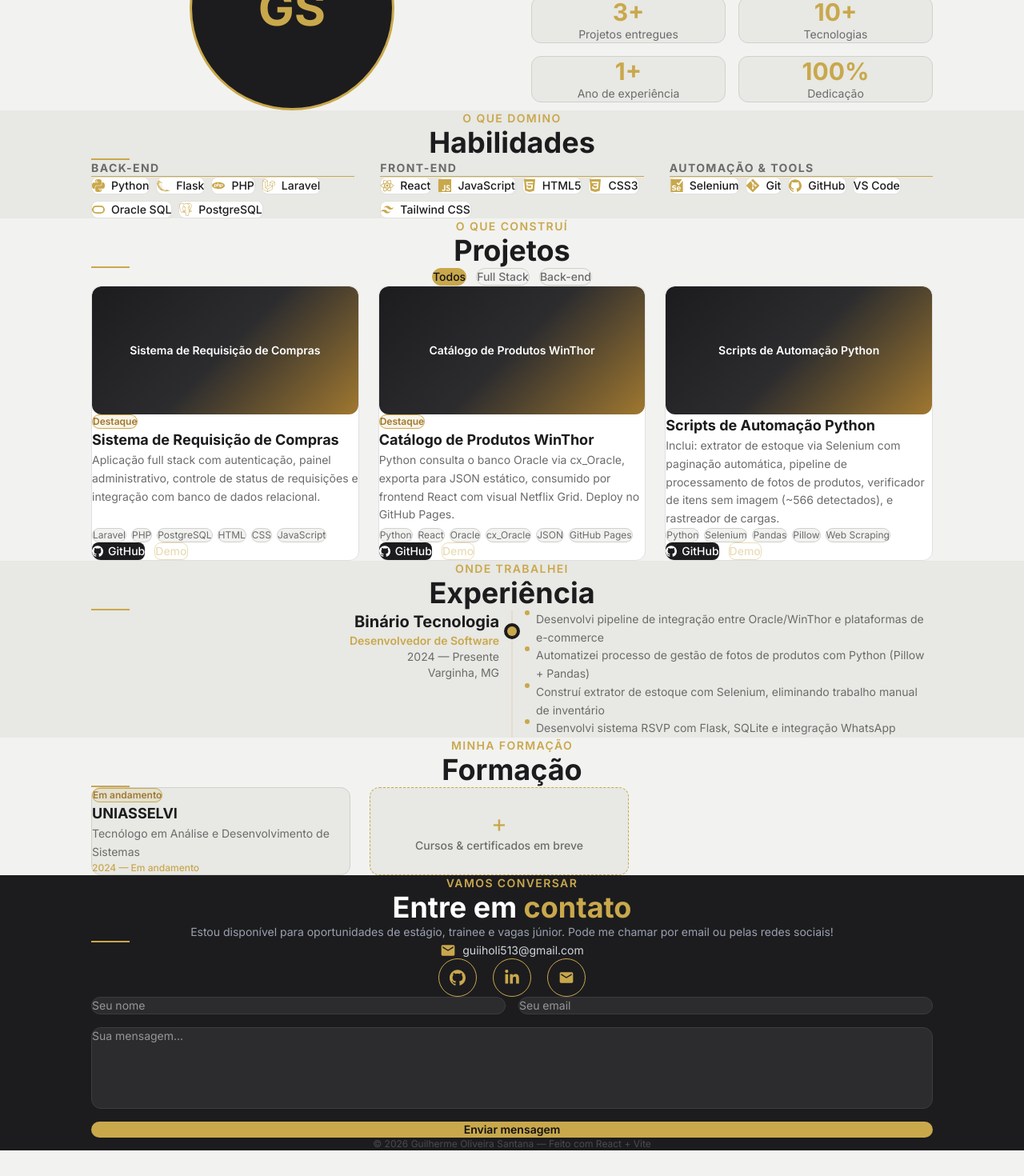
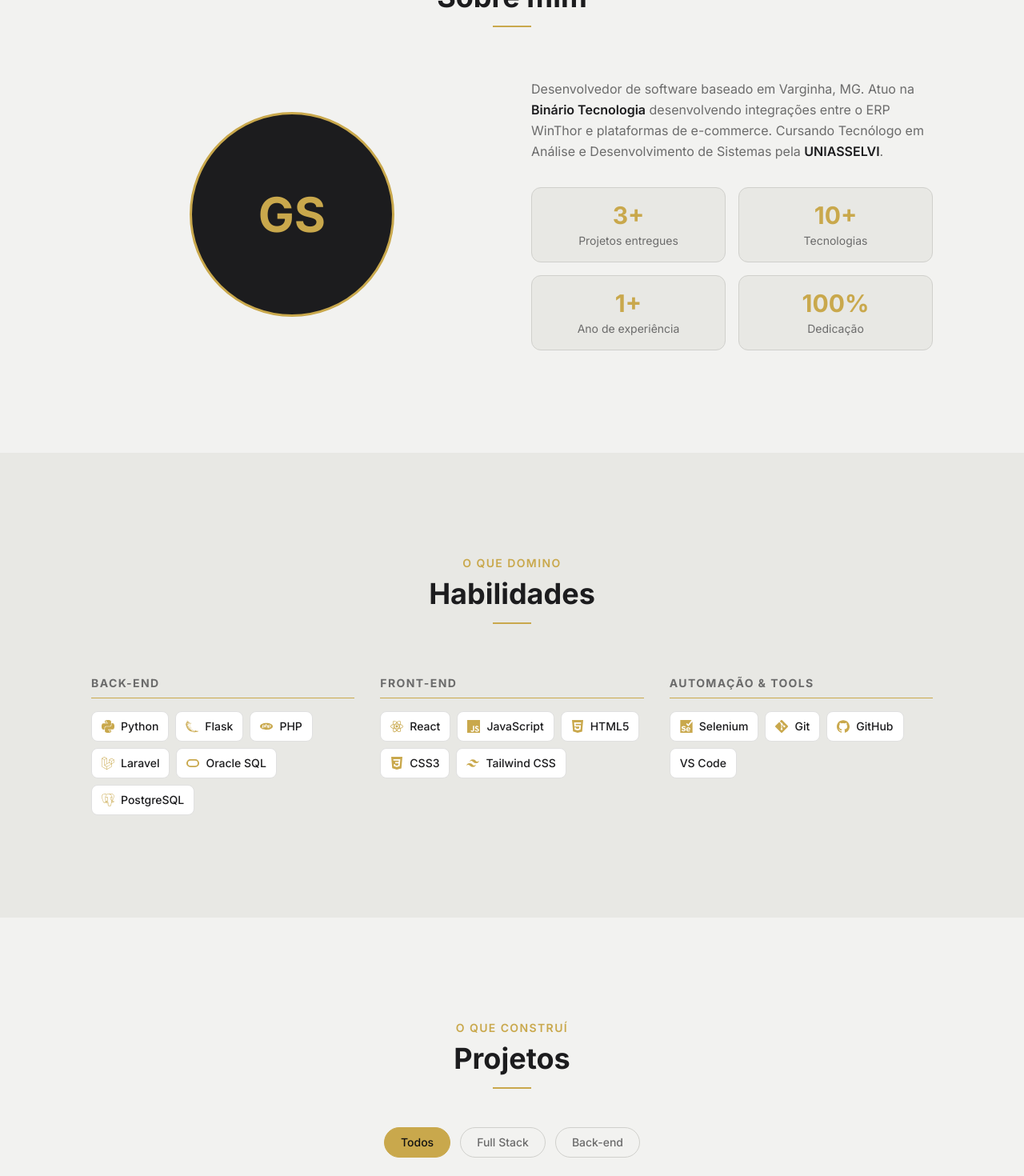
Before and after one commit to Guii15/Portfolio, a React (Vite) app: page / in a window 1280 px wide. Shown: the part 980-2450 px from the top of the page at 80% size. Before the commit the page ends 2418 px from the top, so only its background shows below. Built offline with nearby package versions, Linux system fonts and the light colour scheme.

Commit message:
Está ficando pronto

```diff
--- a/src/components/About.jsx
+++ b/src/components/About.jsx
@@ -17,7 +17,7 @@ export default function About() {
   return (
     <section
       id="sobre"
-      className="py-24 px-4"
+      className="py-32 px-4"
       style={{ backgroundColor: '#F2F2F0' }}
     >
       <div className="container-inner">
--- a/src/components/Contact.jsx
+++ b/src/components/Contact.jsx
@@ -1,5 +1,5 @@
 import { motion } from 'framer-motion'
-import { SiGithub } from 'react-icons/si'
+import { SiGithub, SiInstagram, SiWhatsapp } from 'react-icons/si'
 import { FaLinkedinIn } from 'react-icons/fa6'
 import { MdEmail } from 'react-icons/md'
 import { personal } from '../data/personal'
@@ -13,7 +13,7 @@ export default function Contact() {
   return (
     <section
       id="contato"
-      className="py-24 px-4"
+      className="py-32 px-4"
       style={{ backgroundColor: '#1C1C1E' }}
     >
       <div className="container-inner">
@@ -101,6 +101,7 @@ export default function Contact() {
           action="https://formspree.io/f/YOUR_FORM_ID"
           method="POST"
           className="flex flex-col gap-4"
+          style={{ maxWidth: '640px', margin: '0 auto' }}
         >
           <div className="grid sm:grid-cols-2 gap-4">
             <input
--- a/src/components/Education.jsx
+++ b/src/components/Education.jsx
@@ -18,7 +18,7 @@ export default function Education() {
   return (
     <section
       id="formacao"
-      className="py-24 px-4"
+      className="py-32 px-4"
       style={{ backgroundColor: '#F2F2F0' }}
     >
       <div className="container-inner">
@@ -38,7 +38,10 @@ export default function Education() {
           <div className="w-12 h-0.5 mx-auto mt-4" style={{ backgroundColor: '#C9A84C' }} />
         </motion.div>
 
-        <div className="grid sm:grid-cols-2 gap-6 max-w-2xl mx-auto">
+        <div
+          className="grid sm:grid-cols-2 gap-6"
+          style={{ maxWidth: '42rem', margin: '0 auto' }}
+        >
           {education.map((edu, i) => (
             <motion.div
               key={i}
--- a/src/components/Experience.jsx
+++ b/src/components/Experience.jsx
@@ -24,7 +24,7 @@ export default function Experience() {
   return (
     <section
       id="experiencia"
-      className="py-24 px-4"
+      className="py-32 px-4"
       style={{ backgroundColor: '#E8E8E4' }}
     >
       <div className="container-inner">
@@ -64,10 +64,10 @@ export default function Experience() {
             >
               {/* Dot */}
               <div
-                className="absolute left-4 md:left-1/2 top-5 w-3 h-3 rounded-full -translate-x-1/2 ring-4"
+                className="absolute left-4 md:left-1/2 top-5 w-3 h-3 rounded-full -translate-x-1/2"
                 style={{
                   backgroundColor: '#C9A84C',
-                  ringColor: '#E8E8E4',
+                  boxShadow: '0 0 0 4px #E8E8E4',
                 }}
               />
 
--- a/src/components/Projects.jsx
+++ b/src/components/Projects.jsx
@@ -145,7 +145,7 @@ export default function Projects() {
   return (
     <section
       id="projetos"
-      className="py-24 px-4"
+      className="py-32 px-4"
       style={{ backgroundColor: '#F2F2F0' }}
     >
       <div className="container-inner">
--- a/src/components/Skills.jsx
+++ b/src/components/Skills.jsx
@@ -36,7 +36,7 @@ export default function Skills() {
   return (
     <section
       id="habilidades"
-      className="py-24 px-4"
+      className="py-32 px-4"
       style={{ backgroundColor: '#E8E8E4' }}
     >
       <div className="container-inner">
--- a/src/data/personal.js
+++ b/src/data/personal.js
@@ -6,6 +6,9 @@ export const personal = {
   email: "guiiholi513@gmail.com",
   github: "https://github.com/Guii15",
   linkedin: "https://www.linkedin.com/in/guilherme-oliveira-santana-32aa31359/",
+  instagram: "https://www.instagram.com/_guii08/",
+  whatsapp: "https://wa.me/5535984196970",
+  whatsappDisplay: "(35) 98419-6970",
   education: "Tecnólogo em ADS — UNIASSELVI (em andamento)",
   experience: "Desenvolvedor na Binário Tecnologia",
   photo: null,
--- a/src/index.css
+++ b/src/index.css
@@ -1,5 +1,6 @@
 @import "tailwindcss";
 
+@layer base {
   *, *::before, *::after {
     box-sizing: border-box;
     margin: 0;
@@ -8,6 +9,7 @@
 
   html {
     scroll-behavior: smooth;
+  }
 }
 
 body {
```
Lines whose indentation alone changed are shown as unchanged.
